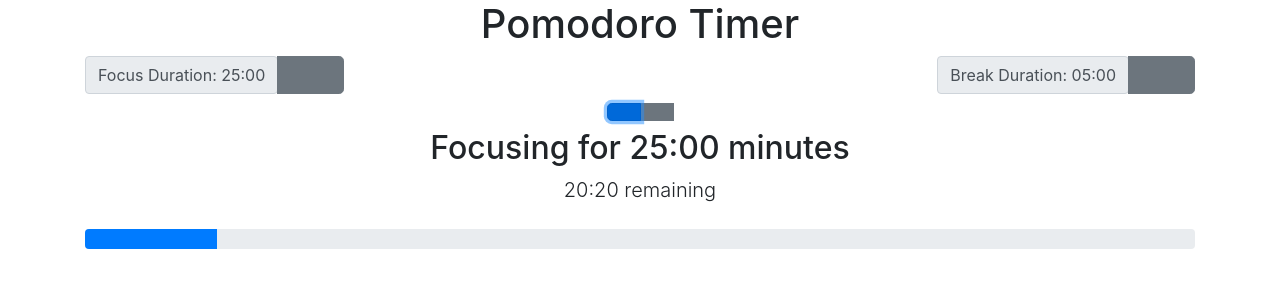
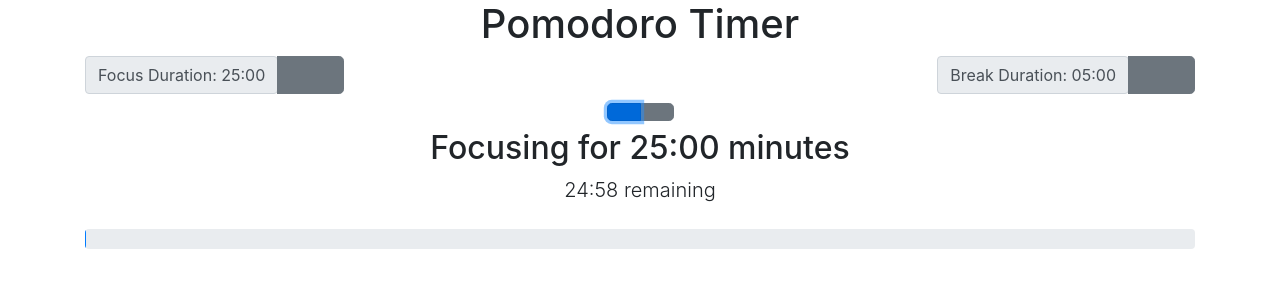
Before and after one commit to yelin1009/pomodoro_react, a React (Create React App) app: page / in a window 1280 px wide. Both pictures are taken after a click on the button 623 px from the left and 111 px from the top of the page. Shown: the top 300 px of the page. Built offline with nearby package versions, Linux system fonts and the light colour scheme; a web font is replaced by a local one.

Commit message:
fixed progress bar

```diff
--- a/src/pomodoro/Pomodoro.js
+++ b/src/pomodoro/Pomodoro.js
@@ -1,14 +1,12 @@
-import React, { useEffect, useState, useRef } from "react";
+import React, { useEffect, useState } from "react";
 import classNames from "../utils/class-names";
 import useInterval from "../utils/useInterval";
 import Break from "./Break";
 import Focus from "./Focus";
 import TimeLeft from "./TimeLeft";
-import { minutesToDuration } from "../utils/duration";
-import { secondsToDuration } from "../utils/duration";
+import { minutesToDuration, secondsToDuration } from "../utils/duration";
 
 function Pomodoro() {
-  const audioElement = useRef(null);
   const [currentSessionType, setCurrentSessionType] = useState("Focus");
   const [currentState, setCurrentState] = useState("Focusing");
   const [focusLength, setFocusLength] = useState(1500);
@@ -19,7 +17,6 @@ function Pomodoro() {
   const [isPaused, setIsPaused] = useState("");
   const [hidden, setHidden] = useState(false);
   const [progress, setProgress] = useState(0);
-  const [ariaValue, setAriaValue] = useState("0");
 
   //Focus Length Decrementation / Incrementation
 
@@ -56,6 +53,12 @@ function Pomodoro() {
     setBreakLength(breakLength + 60);
   };
 
+  // TimeLeft
+
+  useEffect(() => {
+    setTimeLeft(focusLength);
+  }, [focusLength]);
+
   // Break Length Formatization
 
   let formattedBreakLength = secondsToDuration(breakLength);
@@ -66,49 +69,38 @@ function Pomodoro() {
 
   //TimeLeft formatization
 
-  let formattedTimeLeft = secondsToDuration(timeLeft);
-
-  //TimeLeft to display
-  let displayDuration = minutesToDuration(focusLength / 60);
-
-  // TimeLeft
-
-  useEffect(() => {
-    setTimeLeft(focusLength);
-  }, [focusLength]);
+  let formattedTimeLeftInSeconds = secondsToDuration(timeLeft);
 
   // Interval
-  let newProgress = 100 / focusLength;
+
   useInterval(
     () => {
       // ToDo: Implement what should happen when the timer is running
 
-      if (timeLeft > 0) {
+      if (timeLeft > 0 && currentSessionType === "Focus") {
         setTimeLeft(timeLeft - 1);
-        setProgress(progress + newProgress);
-        setAriaValue(progress.toString());
-      } else if (timeLeft === 0) {
+        setProgress(progress + 100 / focusLength);
+      } else if (timeLeft > 0 && currentSessionType === "Break") {
+        setTimeLeft(timeLeft - 1);
+        setProgress(progress + 100 / breakLength);
+      } else if (currentSessionType === "Focus") {
+        new Audio(`https://bigsoundbank.com/UPLOAD/mp3/1482.mp3`).play();
         setProgress(0);
-        setAriaValue("0");
-        new Audio(`https://bigsoundbank.com/UPLOAD/mp3/1482.mp3`).play();
-
-        if (currentSessionType === "Focus") {
-          newProgress = 100 / breakLength;
-
         setCurrentSessionType("Break");
         setCurrentState("On Break");
         setTimeLeft(breakLength);
+
         //setTimeLeft to breakTimeLength
-        } else if (currentSessionType === "Break") {
+      } else if (timeLeft === 0 && currentSessionType === "Break") {
         //Switch back to focusTime
-
+        new Audio(`https://bigsoundbank.com/UPLOAD/mp3/1482.mp3`).play();
+        setProgress(0);
         setCurrentSessionType("Focus");
         setCurrentState("Focusing");
         setTimeLeft(focusLength);
       }
-      }
     },
-    isTimerRunning ? 10 : null
+    isTimerRunning ? 1000 : null
   );
 
   // Pause Button
@@ -130,7 +122,6 @@ function Pomodoro() {
     setIsTimerRunning(false);
     setHidden(false);
     setProgress(0);
-    setAriaValue("0");
     setCurrentSessionType("Focus");
     setCurrentState("Focus");
     // set the interval null
@@ -184,19 +175,16 @@ function Pomodoro() {
             >
               <span className="oi oi-media-stop" />
             </button>
-            <audio id="beep" ref={audioElement}>
-              <source src="public/alarm/alarm-clock-buzzer-beeps.mp3"></source>
-            </audio>
           </div>
         </div>
       </div>
       <TimeLeft
         currentState={currentState}
-        formattedTimeLeft={formattedTimeLeft}
+        formattedFocusLength={formattedFocusLength}
+        formattedTimeLeftInSeconds={formattedTimeLeftInSeconds}
         isPaused={isPaused}
         hidden={hidden}
-        ariaValue={ariaValue}
-        displayDuration={displayDuration}
+        progress={progress}
       />
     </div>
   );
--- a/src/pomodoro/TimeLeft.js
+++ b/src/pomodoro/TimeLeft.js
@@ -2,11 +2,12 @@ import React from "react";
 
 function TimeLeft({
   currentState,
-  formattedTimeLeft,
   isPaused,
   hidden,
-  ariaValue,
-  displayDuration,
+  progress,
+  formattedTimeLeftInSeconds,
+  formattedFocusLength,
+  duration,
 }) {
   return (
     hidden && (
@@ -16,11 +17,11 @@ function TimeLeft({
           <div className="col">
             {/* TODO: Update message below to include current session (Focusing or On Break) and total duration */}
             <h2 data-testid="session-title">
-              {currentState} for {displayDuration} minutes
+              {currentState} for {formattedFocusLength} minutes
             </h2>
             {/* TODO: Update message below to include time remaining in the current session */}
             <p className="lead" data-testid="session-sub-title">
-              {formattedTimeLeft} remaining
+              {formattedTimeLeftInSeconds} remaining
             </p>
             <h2>{isPaused}</h2>
           </div>
@@ -33,8 +34,9 @@ function TimeLeft({
                 role="progressbar"
                 aria-valuemin="0"
                 aria-valuemax="100"
-                aria-valuenow={ariaValue} // TODO: Increase aria-valuenow as elapsed time increases
-                style={{ width: `${ariaValue}%` }} // TODO: Increase width % as elapsed time increases
+                aria-valuenow={progress}
+                // TODO: Increase aria-valuenow as elapsed time increases
+                style={{ width: `${progress}%` }} // TODO: Increase width % as elapsed time increases
               />
             </div>
           </div>
```
Lines whose indentation alone changed are shown as unchanged.
